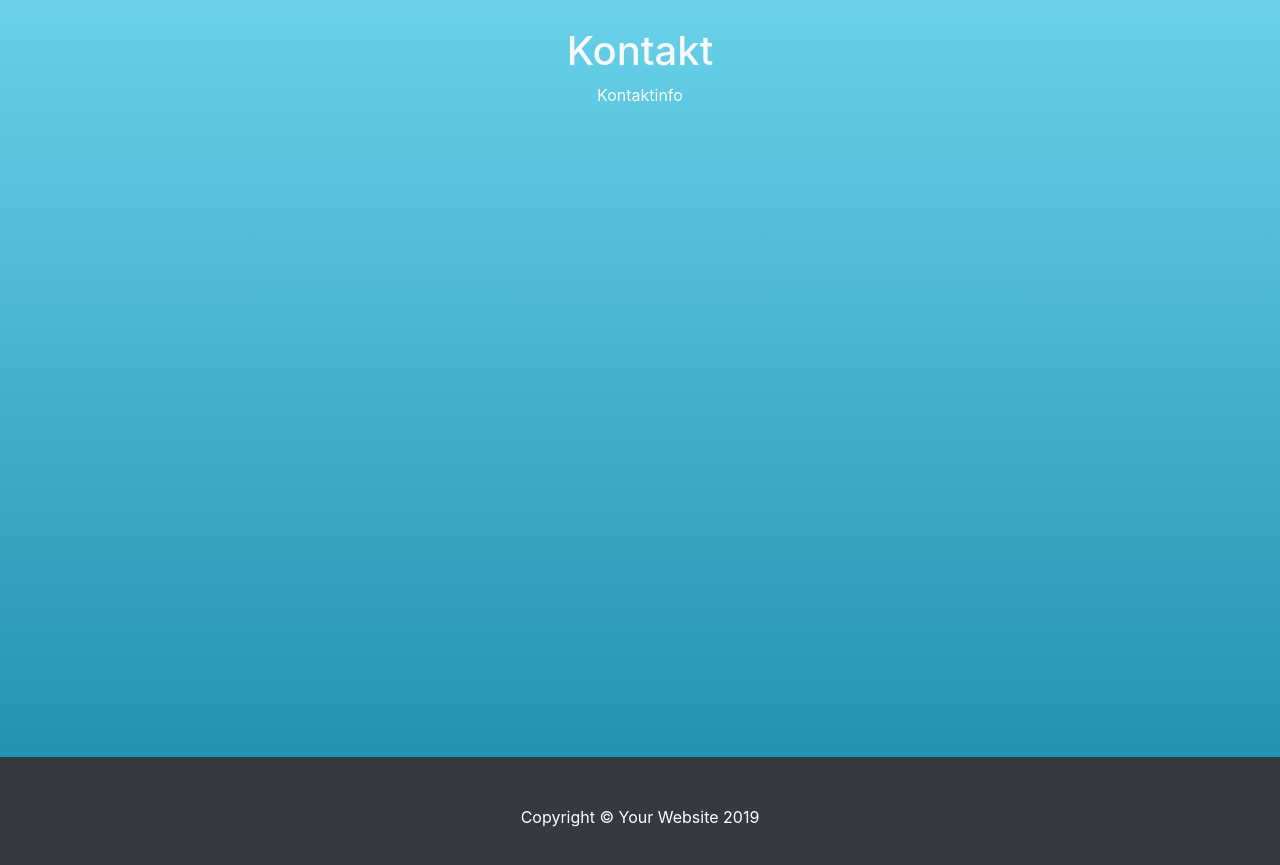
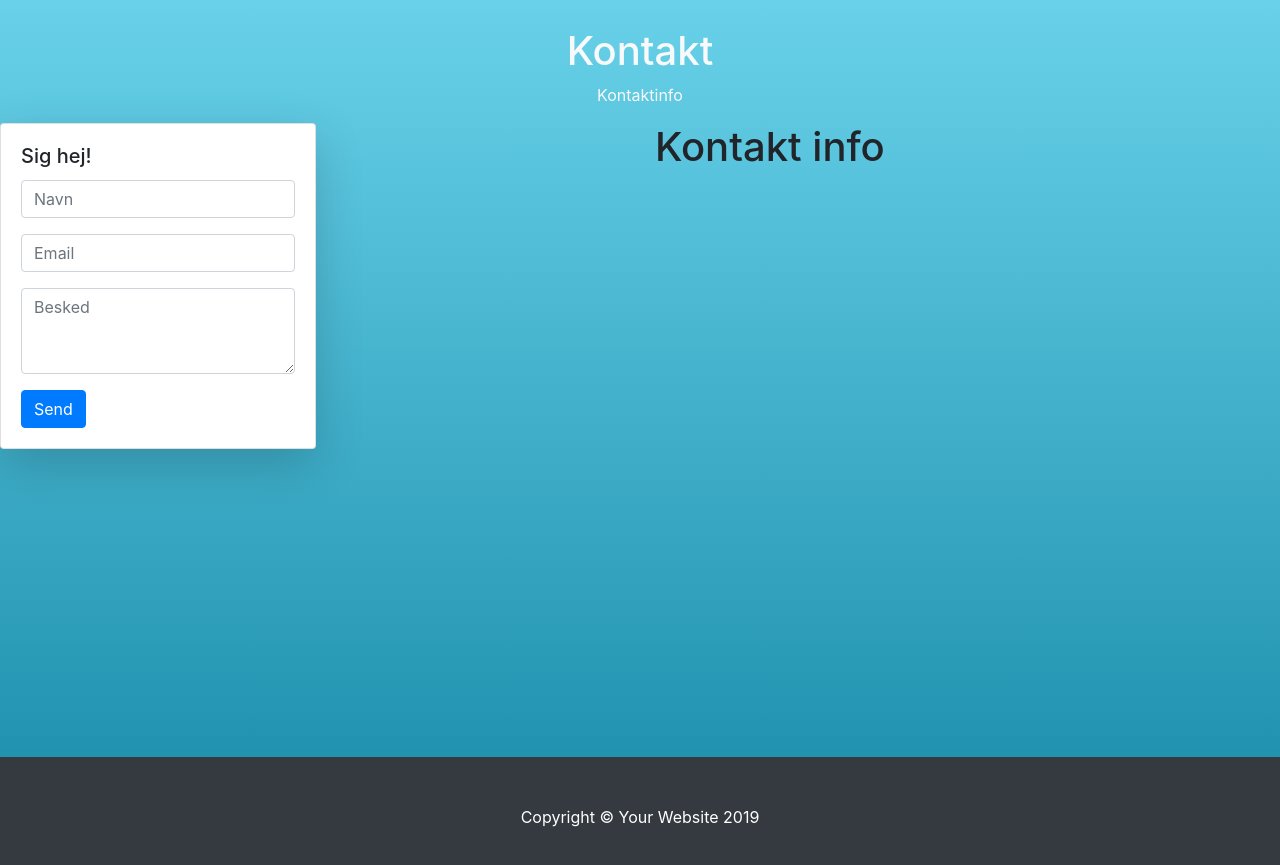
Before and after one commit to dublo144/mandagsopgave, a website with bundled scripts: page index.html in a window 1280 px wide. Shown: the part 3640-4505 px from the top of the page. Built offline with nearby package versions, Linux system fonts and the light colour scheme.

Commit message:
added contact form, work in progress

```diff
--- a/index.html
+++ b/index.html
@@ -278,7 +278,49 @@
         <p class="text-light">Kontaktinfo</p>
       </div>
 
-      <div class="contact row"></div>
+      <div class="row justify-content-around">
+        <!--left section-->
+        <div class="col-md-6 col-sm-12">
+          <div class="card d-inline-flex shadow-lg">
+            <div class="card-body">
+              <h5 class="card-title">Sig hej!</h5>
+              <form>
+                <div class="form-group">
+                  <input
+                    type="email"
+                    class="form-control"
+                    id="inputEmail"
+                    aria-describedby="emailHelp"
+                    placeholder="Navn"
+                  />
+                </div>
+                <div class="form-group">
+                  <input
+                    type="email"
+                    class="form-control"
+                    id="inputEmail"
+                    aria-describedby="emailHelp"
+                    placeholder="Email"
+                  />
+                </div>
+                <div class="form-group">
+                  <textarea
+                    class="form-control"
+                    id="textArea"
+                    rows="3"
+                    placeholder="Besked"
+                  ></textarea>
+                </div>
+                <button type="submit" class="btn btn-primary">Send</button>
+              </form>
+            </div>
+          </div>
+        </div>
+        <!--right section-->
+        <div class="col-md-6 col-sm-12">
+          <h1>Kontakt info</h1>
+        </div>
+      </div>
     </section>
 
     <!-- Footer -->
```
